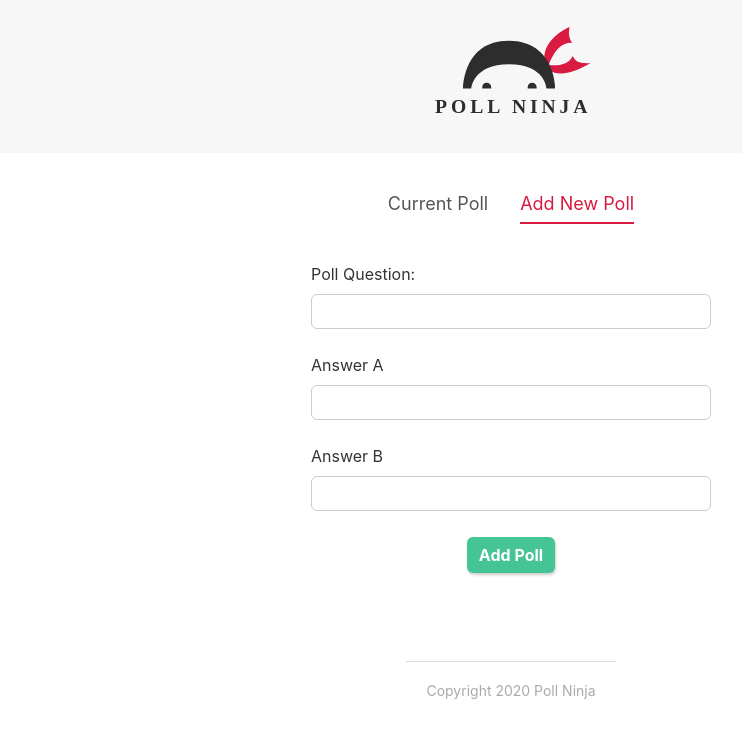
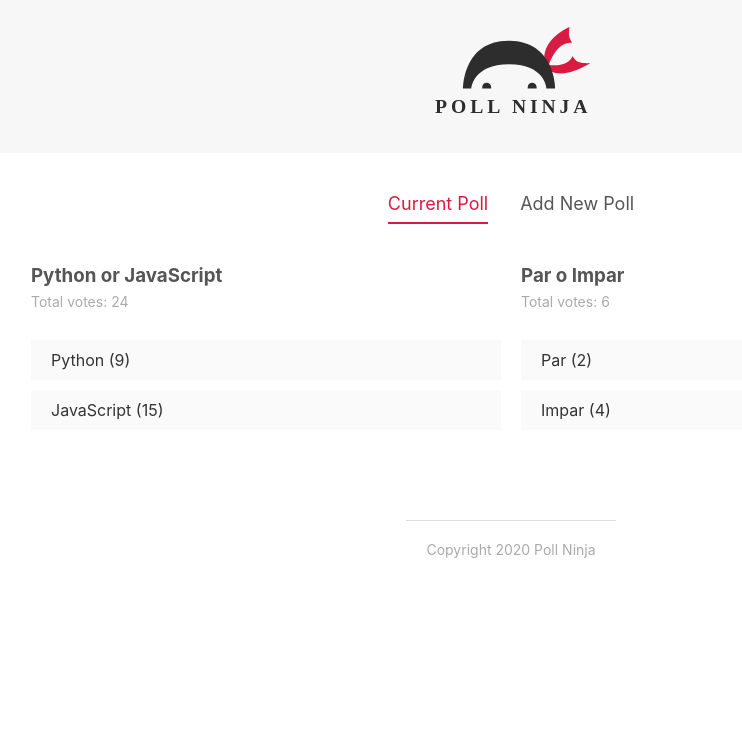
Before and after one commit to marianojhb/sveltenetninja, a Svelte app: page / in a window 1280 px wide. Shown: the top 738 px of the page, without its empty margins (129-871 px from the left). Built offline with nearby package versions, Linux system fonts and the light colour scheme.

Commit message:
lesson25

```diff
--- a/src/App.svelte
+++ b/src/App.svelte
@@ -7,7 +7,7 @@
 
   // tabs
   let items = ['Current Poll', 'Add New Poll'];
-  let activeItem = 'Add New Poll'
+  let activeItem = 'Current Poll'
 
   const tabChange = (e) => {
     activeItem = e.detail
--- /dev/null
+++ b/src/components/PollDetails.svelte
@@ -0,0 +1,45 @@
+<script>
+  export let poll
+
+  //reactive values
+  $: totalVotes = poll.votesA + poll.votesB
+</script>
+
+<div class="poll">
+  <h3>{poll.question}</h3>
+  <p>Total votes: {totalVotes}</p>
+  <div class="answer">
+    <div class="percent percent-a"></div>
+    <span>{poll.answerA} ({poll.votesA})</span>
+  </div>
+  <div class="answer">
+    <div class="percent percent-b"></div>
+    <span>{poll.answerB} ({poll.votesB})</span>
+  </div>
+</div>
+
+<style>
+  h3 {
+    margin: 0 auto;
+    color: #555;
+  }
+  p {
+    margin-top: 6px;
+    font-size: 14px;
+    color: #aaa;
+    margin-bottom: 30px;
+  }
+  .answer {
+    background-color: #fafafa;
+    cursor: pointer;
+    margin: 10px auto;
+    position: relative;
+  }
+  .answer:hover {
+    opacity: 0.6;
+  }
+  span {
+    display: inline-block;
+    padding: 10px 20px;
+  }
+</style>
--- a/src/components/PollList.svelte
+++ b/src/components/PollList.svelte
@@ -1,23 +1,20 @@
 <script>
-export let polls = [];
-
+  import PollDetails from './PollDetails.svelte'
+  export let polls = []
 </script>
 
 <div class="poll-list">
   {#each polls as poll (poll.id)}
-
-<div>{poll.question}</div>
-
-
+    <div>
+      <PollDetails {poll} />
+    </div>
   {/each}
 </div>
 
 <style>
-
   .poll-list {
     display: grid;
-        grid-template-columns: 1fr 1fr 1fr;
+    grid-template-columns: 1fr 1fr;
     grid-gap: 20px;
   }
-
 </style>
```
Also changed, not shown: 1 other file (tests, documents, lock files or other folders). Lines whose indentation alone changed are shown as unchanged.
